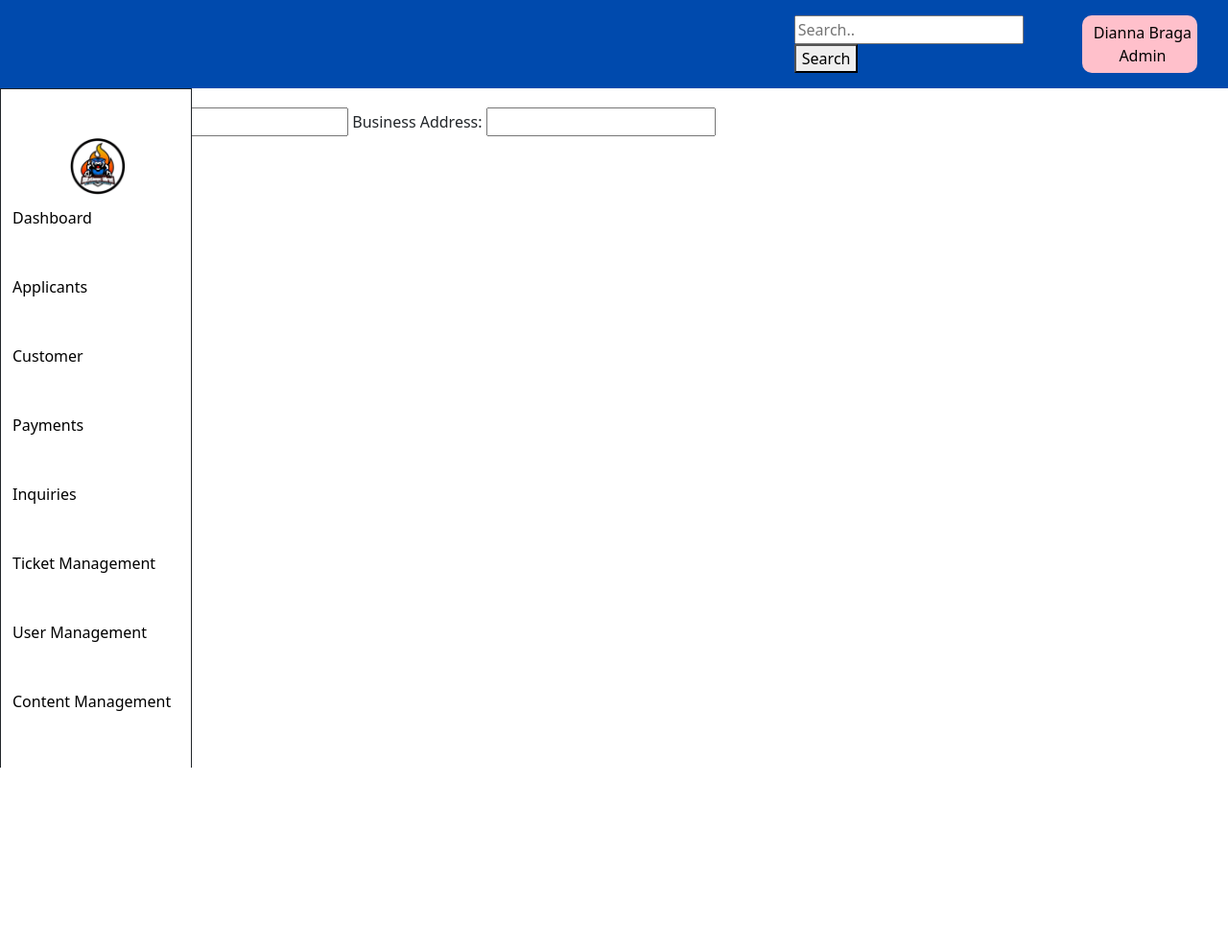
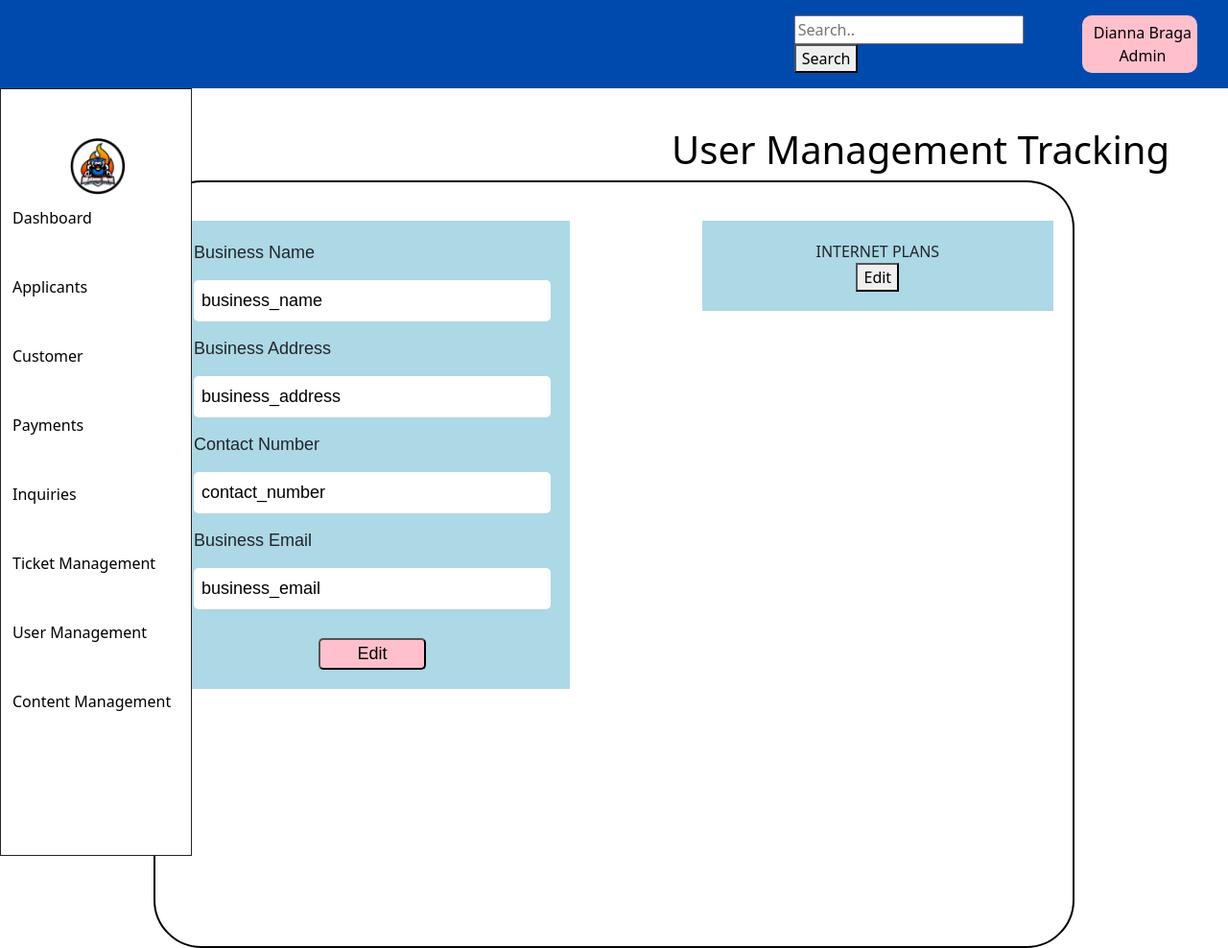
Before and after one commit to diannagracebraga-bot/thesis_capstone, a PHP site: page /admin/admin_content_management.php in a window 1280 px wide. Shown: the whole page at 96% size. Before the commit the page ends 800 px from the top, so only its background shows below. Run offline with PHP 8.4, Linux system fonts and the light colour scheme.

Commit message:
but right now i wish u were here

```diff
--- a/admin/admin_content_management.php
+++ b/admin/admin_content_management.php
@@ -10,16 +10,38 @@
 </head>
 <body>
 		<?php include 'admin_sidebar_header_profile.php'; ?>
+		  <h1>User Management Tracking</h1>
 
-		<div class = content_container>
-			<form action="">
-				 <label>Business Name:</label>
-                <input type="text" name="business_name" >
+		<div class="content-management-container">
 
-				 <label>Business Address:</label>
-                <input type="text" name="business_addresss" >
-            </div>
-			</form>
-		</div>
+    <div class="content-wrapper">
+
+        <div class="business-info-card">
+            <label>Business Name</label>
+            <input type="text" value="business_name">
+
+            <label>Business Address</label>
+            <input type="text" value="business_address">
+
+            <label>Contact Number</label>
+            <input type="text" value="contact_number">
+
+            <label>Business Email</label>
+            <input type="text" value="business_email">
+
+            <button type="button">Edit</button>
+        </div>
+
+		<div class ="internet_plan">
+				<label > INTERNET PLANS</label><br>
+				<a href="admin_edit_internet_plan.php"><button>Edit</button></a>
+
+			</div>
+
+
+    </div>
+
+</div>
+
 </body>
 </html>
--- a/css/admin_content_management.css
+++ b/css/admin_content_management.css
@@ -0,0 +1,53 @@
+.content-management-container {
+    width: 75%;
+    height: 100vh;
+    margin: auto ;
+    border-radius: 50px;
+    border: 2px solid black;
+    padding: 20px;
+}
+.content-wrapper {
+    display: flex;
+    justify-content: space-between;
+    align-items: flex-start;
+    margin-top: 20px;
+}
+
+.business-info-card {
+    width: 45%;
+    font-family: Arial, Helvetica, sans-serif;
+    font-size: large;
+    background: lightblue;
+    padding: 20px;
+    display: flex;
+    flex-direction: column;
+    gap: 15px;
+}
+.internet_plan {
+    width: 35%;
+    background-color: lightblue;
+    padding: 20px;
+    text-align: center;
+}
+
+.business-info-card input {
+    font-family: Arial, Helvetica, sans-serif;
+    border: none;
+    border-radius: 5px;
+    padding: 8px;
+}
+
+.business-info-card button {
+    background-color: pink;
+    border-radius: 5px;
+    width: 30%;
+    margin: 15px auto 0;
+}
+.business-info-card button:hover{
+    background-color: aqua;
+}
+.internet_plan{
+   background-color: lightblue;
+    width: 40%;
+    padding: 20px;
+}
```
Also changed, not shown: admin/admin_add_payment.php (+1 -31 lines).
